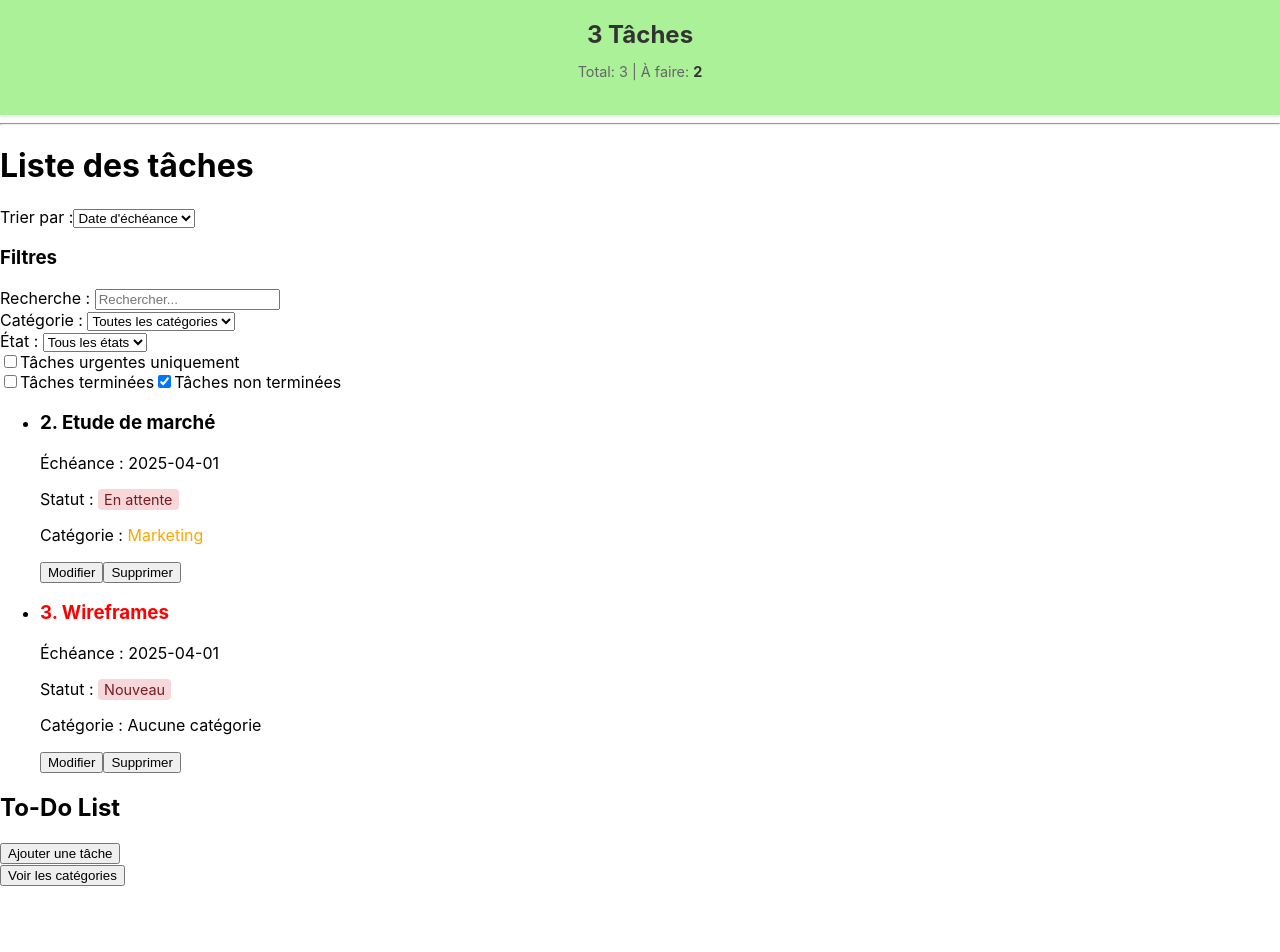
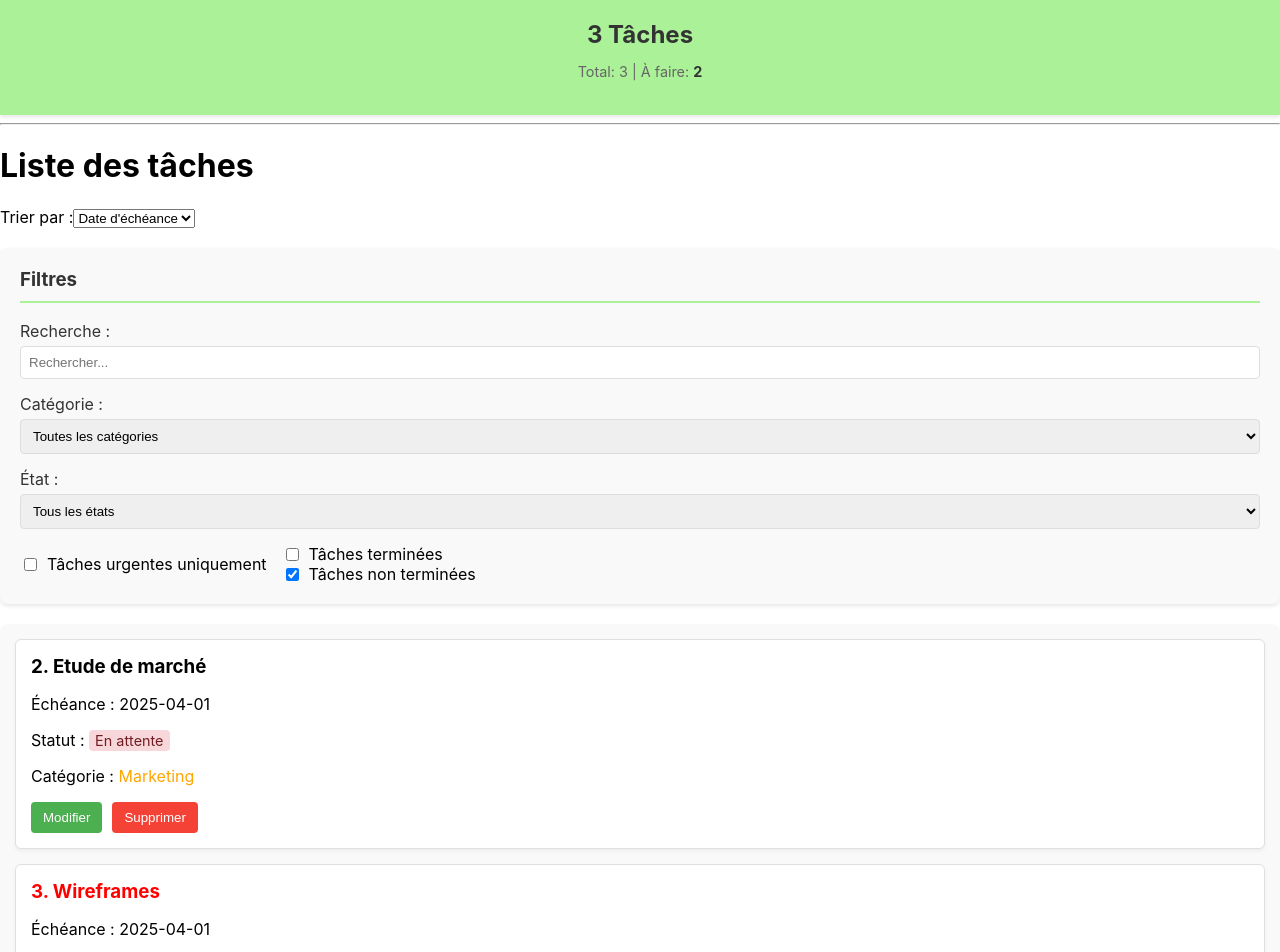
Before and after one commit to TAMINE-CYRIL/R4A.11---App-Web, a React (Create React App) app: page / in a window 1280 px wide. Shown: the top 952 px of the page. Before the commit the page ends 886 px from the top, so only its background shows below. Built offline with nearby package versions, Linux system fonts and the light colour scheme.

Commit message:
Modification du CSS, ajout d'un Footer (un oubli !)

```diff
--- a/src/components/TaskFilters/TaskFilters.js
+++ b/src/components/TaskFilters/TaskFilters.js
@@ -1,4 +1,5 @@
 import React from "react";
+import styles from './TaskFilters.module.css';
 
 const TaskFilters = ({ categories, filters, onFilterChange }) => {
     const handleInputChange = (e) => {
@@ -11,11 +12,11 @@ const TaskFilters = ({ categories, filters, onFilterChange }) => {
     const states = ["Nouveau", "En cours", "Reussi", "Réussi", "En attente", "Abandonné"];
 
     return (
-        <div className="task-filters">
-            <h3>Filtres</h3>
+        <div className={styles.container}>
+            <h3 className={styles.title}>Filtres</h3>
 
-            <div>
-                <div>
+            <div className={styles.filterGroup}>
+                <div className={styles.filterItem}>
                     <label htmlFor="searchTerm">Recherche : </label>
                     <input
                         type="text"
@@ -27,7 +28,7 @@ const TaskFilters = ({ categories, filters, onFilterChange }) => {
                     />
                 </div>
 
-                <div>
+                <div className={styles.filterItem}>
                     <label htmlFor="category">Catégorie : </label>
                     <select
                         id="category"
@@ -44,7 +45,7 @@ const TaskFilters = ({ categories, filters, onFilterChange }) => {
                     </select>
                 </div>
 
-                <div>
+                <div className={styles.filterItem}>
                     <label htmlFor="state">État : </label>
                     <select
                         id="state"
@@ -60,37 +61,37 @@ const TaskFilters = ({ categories, filters, onFilterChange }) => {
                 </div>
             </div>
 
-            <div>
-                <label>
+            <div className={styles.checkboxGroup}>
+                <div className={styles.checkboxItem}>
                     <input
                         type="checkbox"
                         name="showUrgent"
                         checked={filters.showUrgent}
                         onChange={handleInputChange}
                     />
-                    Tâches urgentes uniquement
-                </label>
+                    <label>Tâches urgentes uniquement</label>
+                </div>
 
                 <div>
-                    <label>
+                    <div className={styles.checkboxItem}>
                         <input
                             type="checkbox"
                             name="showDone"
                             checked={filters.showDone}
                             onChange={handleInputChange}
                         />
-                        Tâches terminées
-                    </label>
+                        <label>Tâches terminées</label>
+                    </div>
 
-                    <label>
+                    <div className={styles.checkboxItem}>
                         <input
                             type="checkbox"
                             name="showNotDone"
                             checked={filters.showNotDone}
                             onChange={handleInputChange}
                         />
-                        Tâches non terminées
-                    </label>
+                        <label>Tâches non terminées</label>
+                    </div>
                 </div>
             </div>
         </div>
--- a/src/components/TodoCategory/TodoCategory.js
+++ b/src/components/TodoCategory/TodoCategory.js
@@ -1,5 +1,6 @@
 import React, { useState } from "react";
 import CategoryEmojiPicker from "../EmojiPicker/EmojiPicker";
+import styles from './TodoCategory.module.css';
 
 export default function TodoCategory({ categories, onEdit, onDelete }) {
     const [editCategoryId, setEditCategoryId] = useState(null);
@@ -27,49 +28,81 @@ export default function TodoCategory({ categories, onEdit, onDelete }) {
 
     return (
         <section>
-            <ul className="liste">
+            <ul className={styles.list}>
                 {categories.map((category) => (
-                    <li key={category.id}>
+                    <li key={category.id} className={styles.listItem}>
                         {editCategoryId === category.id ? (
-                            <>
+                            <form>
+                                <label htmlFor="title">Titre</label>
+
                                 <input
                                     type="text"
                                     name="title"
                                     value={editCategory.title}
                                     onChange={handleEditChange}
                                 />
+                                <label htmlFor="description">Description</label>
+
                                 <textarea
                                     name="description"
                                     placeholder="Description (optionnel)"
                                     value={editCategory.description}
                                     onChange={handleEditChange}
                                 />
+                                <label htmlFor="color">Couleur</label>
+
                                 <input
                                     type="color"
                                     name="color"
                                     value={editCategory.color}
                                     onChange={handleEditChange}
                                 />
+                                <label htmlFor="emoji">Emoji</label>
+
                                 <CategoryEmojiPicker
                                     selectedEmoji={editCategory.emoji || "📝"}
                                     onSelectEmoji={handleEmojiChange}
                                 />
-                                <button onClick={handleEditSave}>Sauvegarder</button>
-                                <button onClick={() => setEditCategoryId(null)}>Annuler</button>
-                            </>
+                                <div className={styles.categoryActions}>
+                                    <button
+                                        className={styles.editButton}
+                                        onClick={handleEditSave}
+                                    >
+                                        Sauvegarder
+                                    </button>
+                                    <button
+                                        className={styles.deleteButton}
+                                        onClick={() => setEditCategoryId(null)}
+                                    >
+                                        Annuler
+                                    </button>
+                                </div>
+                            </form>
                         ) : (
                             <>
-                                <h3>
+                                <h3 className={styles.categoryTitle}>
                                     {category.emoji || "📝"} {category.title}
                                 </h3>
-                                <p>Description : {category.description}</p>
-                                <button onClick={() => {
-                                    setEditCategoryId(category.id);
-                                    setEditCategory({...category, emoji: category.emoji || "📝"});
-                                }}>
-                                    Modifier
-                                </button>
-                                <button onClick={() => onDelete(category.id)}>Supprimer</button>
+                                <p className={styles.categoryDescription}>
+                                    Description : {category.description}
+                                </p>
+                                <div className={styles.categoryActions}>
+                                    <button
+                                        className={styles.editButton}
+                                        onClick={() => {
+                                            setEditCategoryId(category.id);
+                                            setEditCategory({...category, emoji: category.emoji || "📝"});
+                                        }}
+                                    >
+                                        Modifier
+                                    </button>
+                                    <button
+                                        className={styles.deleteButton}
+                                        onClick={() => onDelete(category.id)}
+                                    >
+                                        Supprimer
+                                    </button>
+                                </div>
                             </>
                         )}
                     </li>
--- a/src/components/TodoCategory/TodoCategory.module.css
+++ b/src/components/TodoCategory/TodoCategory.module.css
@@ -49,3 +49,22 @@
     border-radius: 4px;
     cursor: pointer;
 }
+
+form {
+    display: flex;
+    flex-direction: column;
+    gap: 15px;
+}
+
+
+form label {
+    margin-bottom: 5px;
+    color: #333;
+}
+
+form input,
+form textarea {
+    padding: 8px;
+    border: 1px solid #ddd;
+    border-radius: 4px;
+}
--- a/src/components/TodoForm/TodoForm.js
+++ b/src/components/TodoForm/TodoForm.js
@@ -1,4 +1,5 @@
 import { useState } from "react";
+import styles from './TodoForm.module.css';
 
 const TodoForm = ({ onAddTask, categories }) => {
     const [title, setTitle] = useState("");
@@ -41,15 +42,18 @@ const TodoForm = ({ onAddTask, categories }) => {
     };
 
     return (
-        <div>
+        <div className={styles.container}>
             <h2>To-Do List</h2>
-            <button onClick={() => setShowForm(!showForm)}>
+            <button
+                className={styles.toggleButton}
+                onClick={() => setShowForm(!showForm)}
+            >
                 {showForm ? "Masquer le formulaire" : "Ajouter une tâche"}
             </button>
 
             {showForm && (
-                <form onSubmit={handleAddTask}>
-                    <div>
+                <form onSubmit={handleAddTask} className={styles.form}>
+                    <div className={styles.formGroup}>
                         <label htmlFor="title">Titre:</label>
                         <input
                             id="title"
@@ -61,7 +65,7 @@ const TodoForm = ({ onAddTask, categories }) => {
                         />
                     </div>
 
-                    <div>
+                    <div className={styles.formGroup}>
                         <label htmlFor="date_echeance">Date d'échéance:</label>
                         <input
                             id="date_echeance"
@@ -72,7 +76,7 @@ const TodoForm = ({ onAddTask, categories }) => {
                         />
                     </div>
 
-                    <div>
+                    <div className={styles.formGroup}>
                         <label htmlFor="etat">État:</label>
                         <select id="etat" value={etat} onChange={(e) => setEtat(e.target.value)}>
                             <option value="Nouveau">Nouveau</option>
@@ -83,7 +87,7 @@ const TodoForm = ({ onAddTask, categories }) => {
                         </select>
                     </div>
 
-                    <div>
+                    <div className={styles.formGroup}>
                         <label htmlFor="description">Description:</label>
                         <textarea
                             id="description"
@@ -93,7 +97,7 @@ const TodoForm = ({ onAddTask, categories }) => {
                         />
                     </div>
 
-                    <div>
+                    <div className={styles.formGroup}>
                         <label htmlFor="category">Catégorie:</label>
                         <select
                             id="category"
@@ -110,7 +114,7 @@ const TodoForm = ({ onAddTask, categories }) => {
                         </select>
                     </div>
 
-                    <div>
+                    <div className={styles.formGroup}>
                         <label>
                             Urgent ?
                             <input
@@ -121,7 +125,7 @@ const TodoForm = ({ onAddTask, categories }) => {
                         </label>
                     </div>
 
-                    <button type="submit">Valider</button>
+                    <button type="submit" className={styles.submitButton}>Valider</button>
                 </form>
             )}
         </div>
--- a/src/components/TodoForm/TodoForm.module.css
+++ b/src/components/TodoForm/TodoForm.module.css
@@ -19,25 +19,20 @@
     background-color: #90e080;
 }
 
-.form {
+form {
     display: flex;
     flex-direction: column;
     gap: 15px;
 }
 
-.formGroup {
-    display: flex;
-    flex-direction: column;
-}
 
-.formGroup label {
+form label {
     margin-bottom: 5px;
     color: #333;
 }
 
-.formGroup input,
-.formGroup select,
-.formGroup textarea {
+form input,
+form textarea {
     padding: 8px;
     border: 1px solid #ddd;
     border-radius: 4px;
--- a/src/components/TodoFormCategory/TodoFormCategory.module.css
+++ b/src/components/TodoFormCategory/TodoFormCategory.module.css
@@ -19,24 +19,20 @@
     background-color: #90e080;
 }
 
-.form {
+form {
     display: flex;
     flex-direction: column;
     gap: 15px;
 }
 
-.formGroup {
-    display: flex;
-    flex-direction: column;
-}
 
-.formGroup label {
+form label {
     margin-bottom: 5px;
     color: #333;
 }
 
-.formGroup input,
-.formGroup textarea {
+form input,
+form textarea {
     padding: 8px;
     border: 1px solid #ddd;
     border-radius: 4px;
--- a/src/components/TodoItem/TodoItem.js
+++ b/src/components/TodoItem/TodoItem.js
@@ -1,4 +1,5 @@
 import React, { useState } from "react";
+import styles from './TodoItem.module.css';
 
 export default function TodoItem({ tasks, categories, onDelete, onEdit, getCategoryForTask }) {
     const [editTaskId, setEditTaskId] = useState(null);
@@ -39,9 +40,9 @@ export default function TodoItem({ tasks, categories, onDelete, onEdit, getCateg
     return (
         <section>
             {tasks.length === 0 ? (
-                <p>Aucune tâche ne correspond à vos critères de filtrage.</p>
+                <p className={styles.emptyState}>Aucune tâche ne correspond à vos critères de filtrage.</p>
             ) : (
-                <ul className="liste">
+                <ul className={styles.list}>
                     {tasks.map((task) => {
                         const categoryName = getCategoryName(task.id);
                         const categoryEmoji = getCategoryEmoji(task.id);
@@ -49,21 +50,27 @@ export default function TodoItem({ tasks, categories, onDelete, onEdit, getCateg
                         const completed = isTaskCompleted(task.etat);
 
                         return (
-                            <li key={task.id}>
+                            <li key={task.id} className={styles.listItem}>
                                 {editTaskId === task.id ? (
-                                    <>
+                                    <form>
+                                        <label htmlFor="title">Titre:</label>
                                         <input
                                             type="text"
                                             name="title"
                                             value={editTask.title}
                                             onChange={handleEditChange}
+                                            placeholder="Modifier une tâche..."
                                         />
+                                        <label htmlFor="date_echeance">Date d'échéance:</label>
+
                                         <input
                                             type="date"
                                             name="date_echeance"
                                             value={editTask.date_echeance}
                                             onChange={handleEditChange}
                                         />
+                                        <label htmlFor="etat">État:</label>
+
                                         <select
                                             name="etat"
                                             value={editTask.etat}
@@ -75,6 +82,8 @@ export default function TodoItem({ tasks, categories, onDelete, onEdit, getCateg
                                             <option value="En attente">En attente</option>
                                             <option value="Abandonné">Abandonné</option>
                                         </select>
+                                        <label htmlFor="description">Description:</label>
+
                                         <textarea
                                             name="description"
                                             placeholder="Description (optionnel)"
@@ -102,16 +111,20 @@ export default function TodoItem({ tasks, categories, onDelete, onEdit, getCateg
                                                 </option>
                                             ))}
                                         </select>
-                                        <button onClick={handleEditSave}>Sauvegarder</button>
-                                        <button onClick={() => setEditTaskId(null)}>Annuler</button>
-                                    </>
+                                        <div className={styles.taskActions}>
+                                            <button className={styles.editButton} onClick={handleEditSave}>Sauvegarder</button>
+                                            <button className={styles.deleteButton} onClick={() => setEditTaskId(null)}>Annuler</button>
+                                        </div>
+                                    </form>
                                 ) : (
-                                    <>
                                     <div>
-                                            <h3 style={{
+                                        <h3
+                                            className={styles.taskTitle}
+                                            style={{
                                                 textDecoration: completed ? 'line-through' : 'none',
                                                 color: task.urgent ? "red" : "inherit"
-                                            }}>
+                                            }}
+                                        >
                                             {categoryEmoji} {task.title}
                                             {task.urgent}
                                         </h3>
@@ -123,20 +136,29 @@ export default function TodoItem({ tasks, categories, onDelete, onEdit, getCateg
                                             borderRadius: "4px",
                                             fontSize: "0.9em"
                                         }}>{task.etat}</span></p>
-                                            {task.description && <p>Description : {task.description}</p>}
+                                        {task.description && <p className={styles.taskDescription}>Description : {task.description}</p>}
                                         <p>Catégorie : <span style={{ color: categoryColor }}>
                                             {categoryEmoji} {categoryName}
                                         </span></p>
-                                            <div style={{ marginTop: "10px" }}>
-                                                <button onClick={() => {
+                                        <div className={styles.taskActions}>
+                                            <button
+                                                className={styles.editButton}
+                                                onClick={() => {
                                                     setEditTaskId(task.id);
                                                     const categoryId = getCategoryForTask(task.id)?.id || "";
                                                     setEditTask({...task, categorie_id: categoryId.toString()});
-                                                }}>Modifier</button>
-                                                <button onClick={() => onDelete(task.id)}>Supprimer</button>
+                                                }}
+                                            >
+                                                Modifier
+                                            </button>
+                                            <button
+                                                className={styles.deleteButton}
+                                                onClick={() => onDelete(task.id)}
+                                            >
+                                                Supprimer
+                                            </button>
                                         </div>
                                     </div>
-                                    </>
                                 )}
                             </li>
                         );
--- a/src/components/TodoItem/TodoItem.module.css
+++ b/src/components/TodoItem/TodoItem.module.css
@@ -52,3 +52,41 @@
     color: #888;
     padding: 20px;
 }
+
+li{
+    list-style: none;
+}
+
+form {
+    display: flex;
+    flex-direction: column;
+    gap: 15px;
+}
+
+
+form label {
+    margin-bottom: 5px;
+    color: #333;
+}
+
+form input,
+form select,
+form textarea {
+    padding: 8px;
+    border: 1px solid #ddd;
+    border-radius: 4px;
+}
+
+.submitButton {
+    background-color: #4CAF50;
+    color: white;
+    border: none;
+    padding: 10px 15px;
+    border-radius: 5px;
+    cursor: pointer;
+    transition: background-color 0.3s ease;
+}
+
+.submitButton:hover {
+    background-color: #45a049;
+}
```
Also changed, not shown: src/components/EmojiPicker/EmojiPicker.js (+8 -6 lines), src/components/TodoFormCategory/TodoFormCategory.js (+14 -7 lines), src/components/Footer/Footer.js (added). Lines whose indentation alone changed are shown as unchanged.
